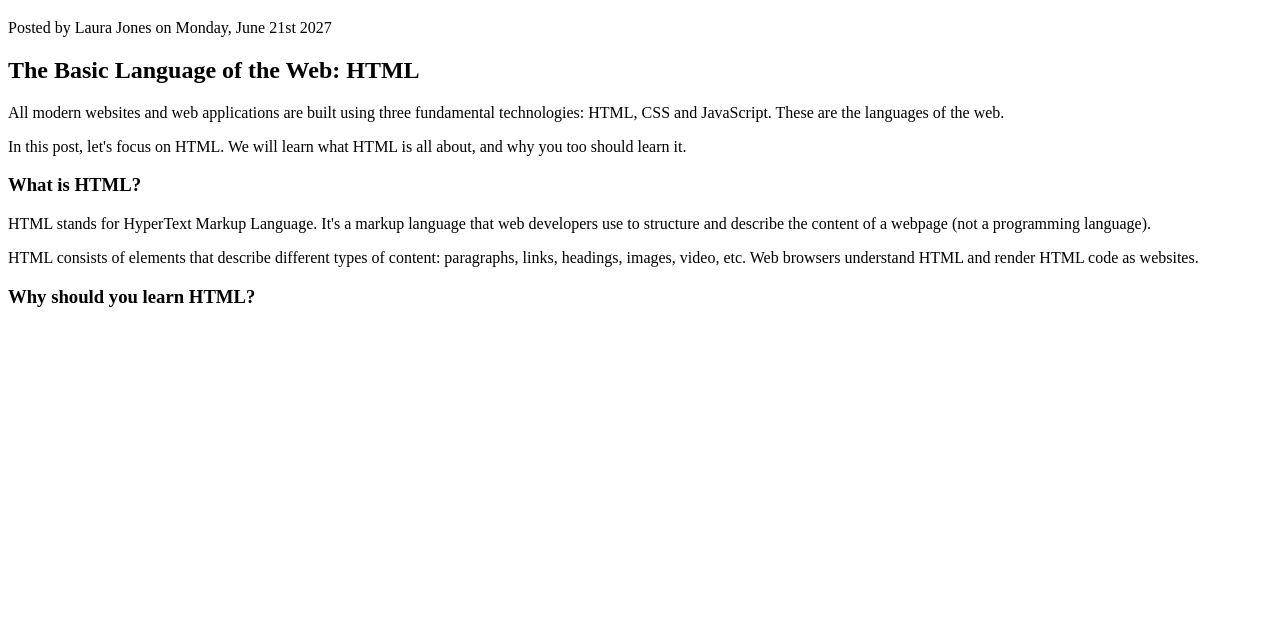
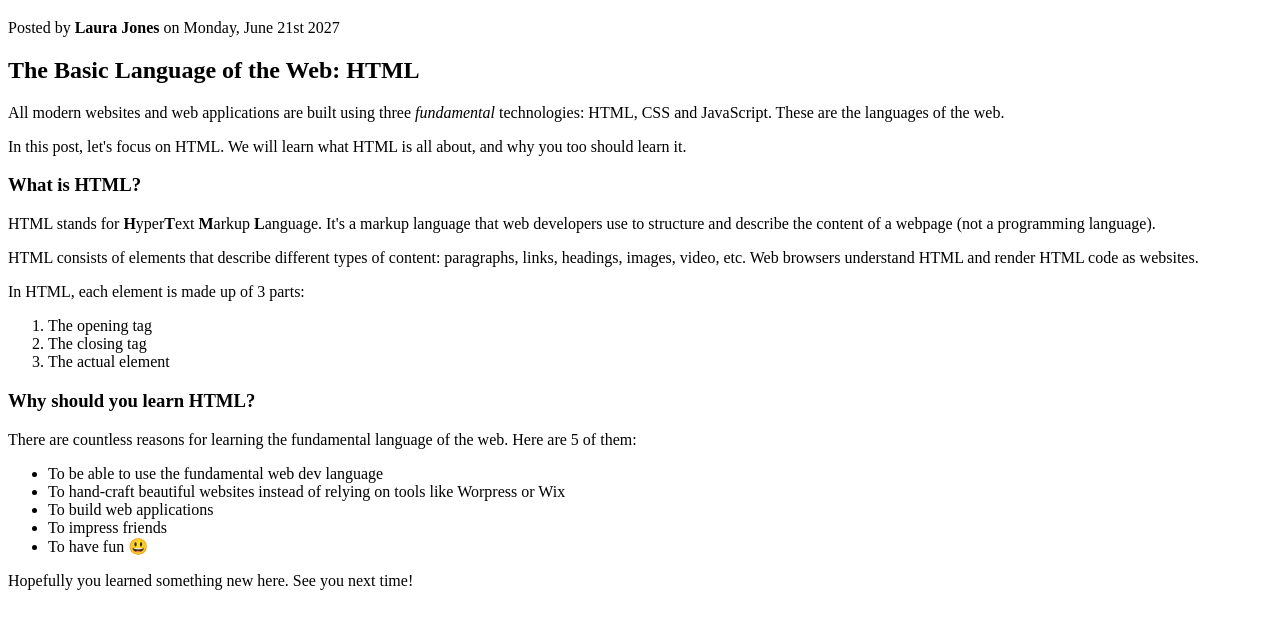
Before and after one commit to CarroEk/02-HTML-Fundamentals, a plain HTML site: page index.html in a window 1280 px wide. Shown: the part 62-690 px from the top of the page. Drawn offline with Linux system fonts and the light colour scheme.

Commit message:
Update index.html
ändrat

```diff
--- a/index.html
+++ b/index.html
@@ -8,10 +8,11 @@
     <h1>här är kod som jag inte vill skall synas på hemsidan</h1>
     <p>därför lägger jag detta i en kommentar, comment</p> -->
     <h1>📘 The Code Magazine</h1>
-    <p>Posted by Laura Jones on Monday, June 21st 2027</p>
+    <p>Posted by <strong>Laura Jones</strong> on Monday, June 21st 2027</p>
     <h2>The Basic Language of the Web: HTML</h2>
     <p>
-      All modern websites and web applications are built using three fundamental
+      All modern websites and web applications are built using three
+      <em>fundamental</em>
       technologies: HTML, CSS and JavaScript. These are the languages of the
       web.
     </p>
@@ -21,15 +22,40 @@
     </p>
     <h3>What is HTML?</h3>
     <p>
-      HTML stands for HyperText Markup Language. It's a markup language that web
-      developers use to structure and describe the content of a webpage (not a
-      programming language).
+      HTML stands for <strong>H</strong>yper<strong>T</strong>ext
+      <strong>M</strong>arkup <strong>L</strong>anguage. It's a markup language
+      that web developers use to structure and describe the content of a webpage
+      (not a programming language).
     </p>
     <p>
       HTML consists of elements that describe different types of content:
       paragraphs, links, headings, images, video, etc. Web browsers understand
       HTML and render HTML code as websites.
     </p>
+    <p>In HTML, each element is made up of 3 parts:</p>
+    <ol>
+      <li>The opening tag</li>
+      <li>The closing tag</li>
+      <li>The actual element</li>
+    </ol>
+
     <h3>Why should you learn HTML?</h3>
+    <p>
+      There are countless reasons for learning the fundamental language of the
+      web. Here are 5 of them:
+    </p>
+
+    <ul>
+      <li>To be able to use the fundamental web dev language</li>
+      <li>
+        To hand-craft beautiful websites instead of relying on tools like
+        Worpress or Wix
+      </li>
+      <li>To build web applications</li>
+      <li>To impress friends</li>
+      <li>To have fun 😃</li>
+    </ul>
+
+    <p>Hopefully you learned something new here. See you next time!</p>
   </body>
 </html>
```
